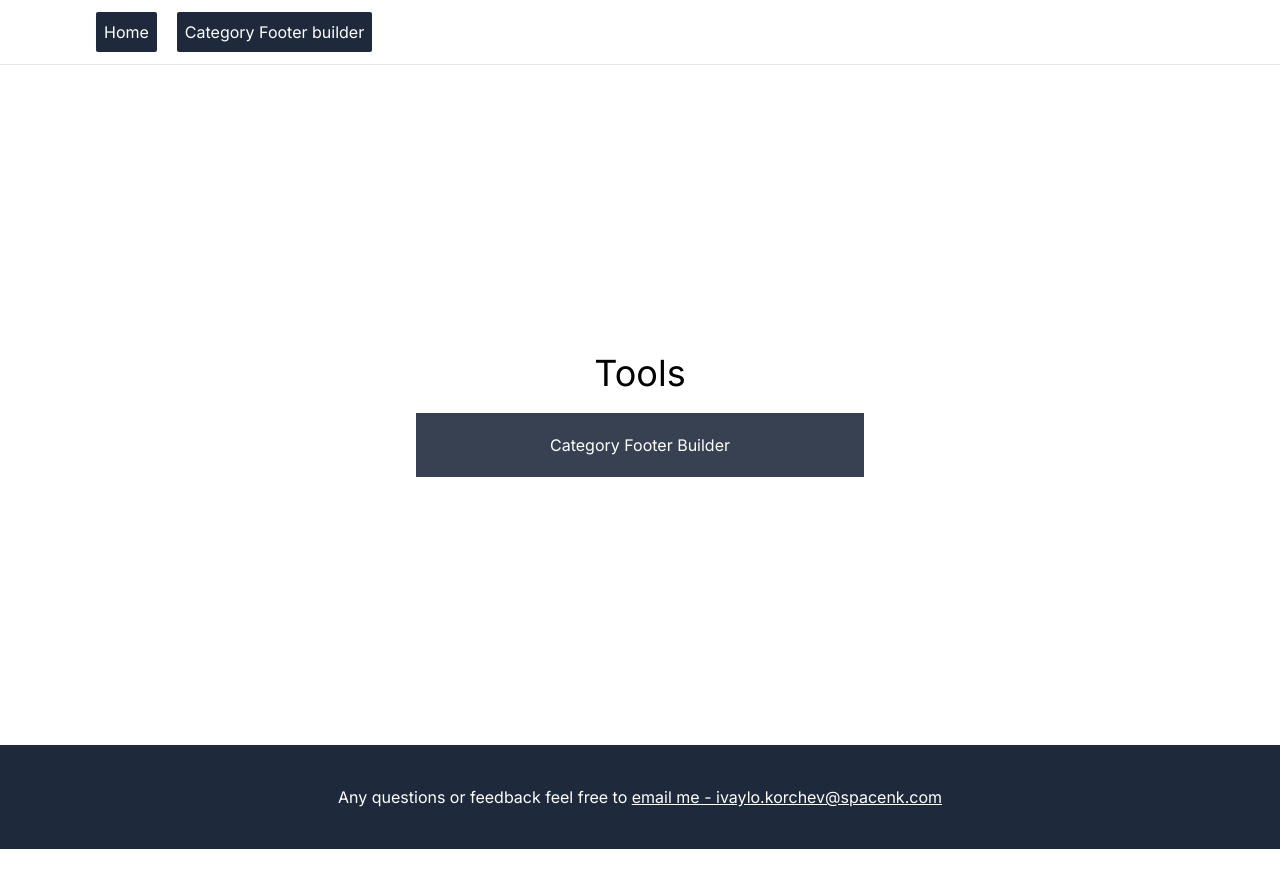
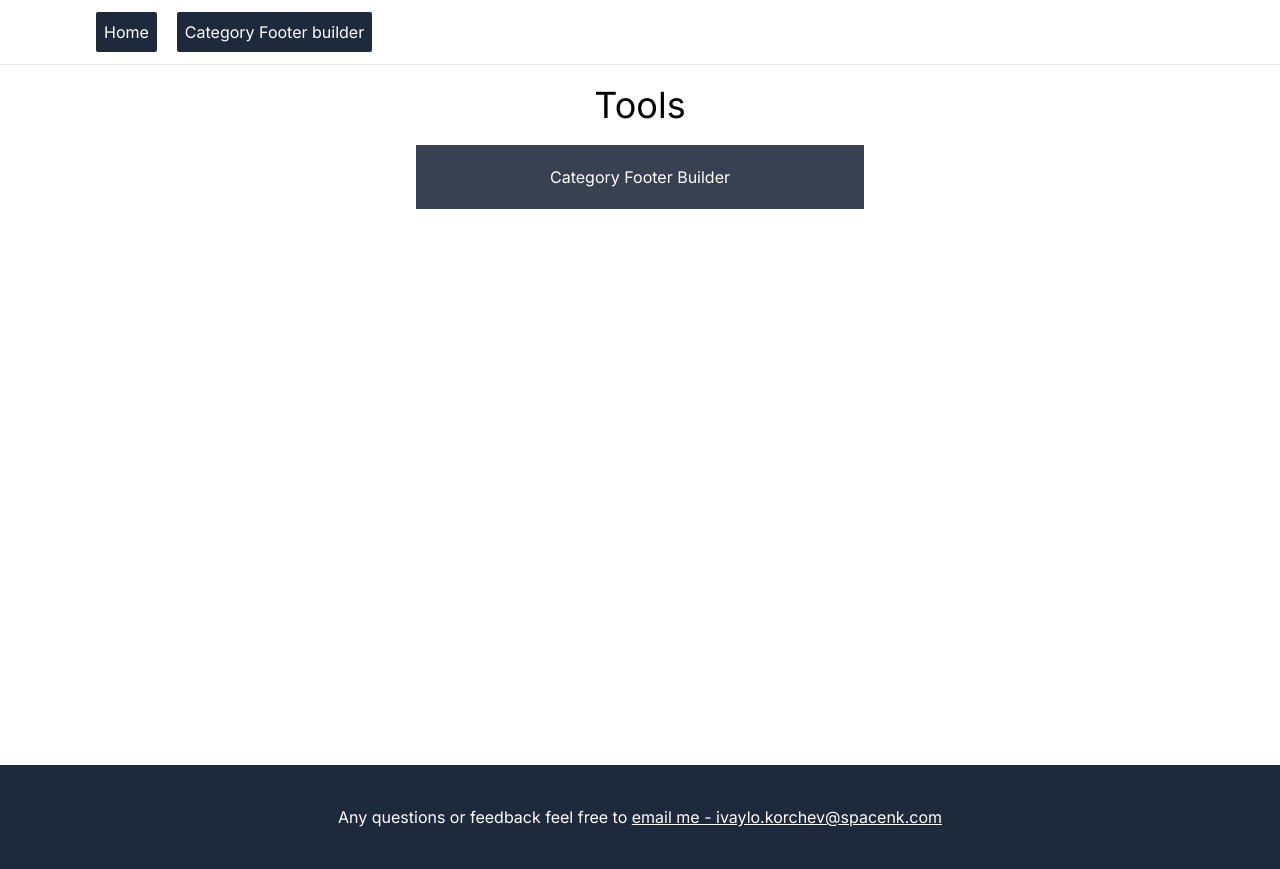
Before and after one commit to ivaylokorchev-spacenk/tools, a Next.js app: page / in a window 1280 px wide. Built offline with nearby package versions, Linux system fonts and the light colour scheme.

Commit message:
fix styles hp

```diff
--- a/src/app/page.tsx
+++ b/src/app/page.tsx
@@ -2,11 +2,11 @@ import Link from "next/link";
 
 export default function Home() {
   return (
-    <main className="flex justify-center items-center flex-col min-h-[85vh]">
+    <main className="min-h-[85vh]">
       <h1 className="text-4xl text-center mt-5">
         Tools
       </h1>
-      <div className="grid grid-cols-1  gap-5 container max-w-md mt-5 mx-auto place-items-center">
+      <div className="grid grid-cols-1 gap-5 container max-w-md mt-5 mx-auto place-items-center">
         <Link href="/category-footer" className="bg-gray-700 p-5 text-center text-white hover:bg-gray-800 w-full h-full">Category Footer Builder</Link>
       </div>
     </main>
```
